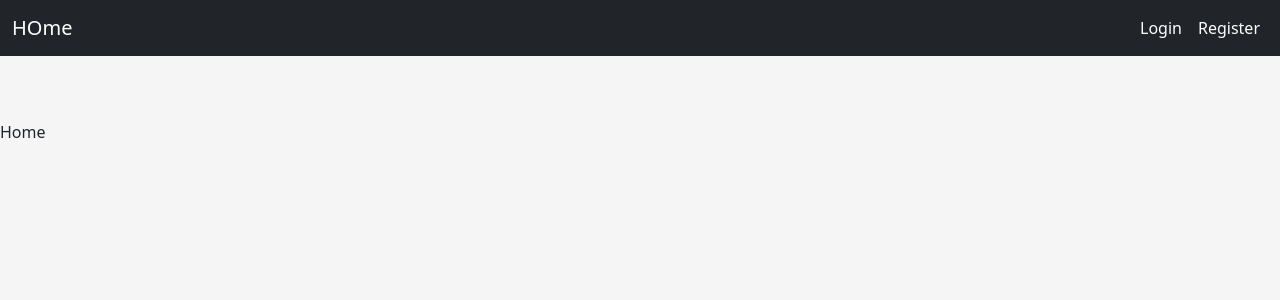
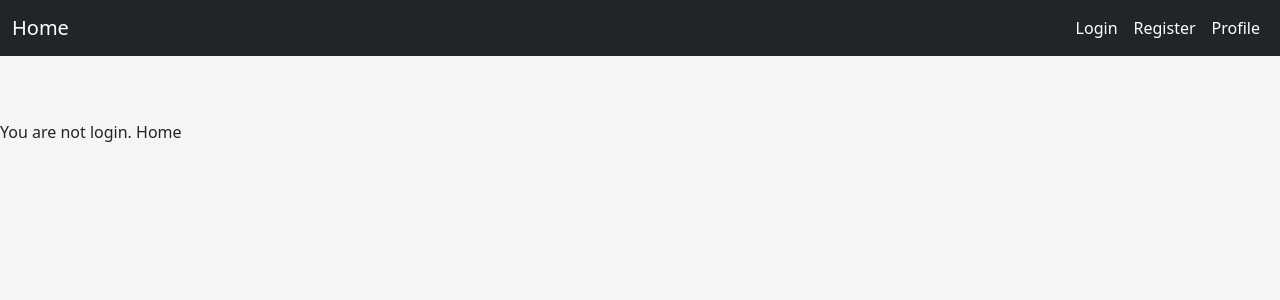
Before and after one commit to rudyprabowo/car-workshop-vuejs, a Vue app: page / in a window 1280 px wide. Shown: the top 300 px of the page. Built offline with nearby package versions, Linux system fonts and the light colour scheme; no server answers.

Commit message:
Add auth

```diff
--- a/src/components/NavBar.vue
+++ b/src/components/NavBar.vue
@@ -1,7 +1,7 @@
 <template>
   <nav class="navbar navbar-expand-md navbar-dark bg-dark mb-4">
     <div class="container-fluid">
-      <router-link to="/" class="navbar-brand">HOme</router-link>
+      <router-link to="/" class="navbar-brand">Home</router-link>
       <button
         class="navbar-toggler"
         type="button"
@@ -14,7 +14,7 @@
         <span class="navbar-toggler-icon"></span>
       </button>
       <div>
-        <ul class="navbar-nav me-auto mb-2 mb-md-0">
+        <ul class="navbar-nav me-auto mb-2 mb-md-0" v-if="!auth">
           <li class="nav-item">
             <router-link to="/login" class="nav-link active">Login</router-link>
           </li>
@@ -23,14 +23,57 @@
               >Register</router-link
             >
           </li>
+          <li class="nav-item">
+            <router-link to="/profile" class="nav-link active"
+              >Profile</router-link
+            >
+          </li>
+        </ul>
+        <ul class="navbar-nav me-auto mb-2 mb-md-0" v-if="auth">
+          <li class="nav-item">
+            <router-link to="/login" class="nav-link active" @click="logout">Logout</router-link>
+          </li>
+          <li class="nav-item">
+            <router-link to="/profile" class="nav-link active"
+              >Profile</router-link
+            >
+          </li>
         </ul>
       </div>
     </div>
   </nav>
 </template>
 
-<script>
-export default {};
+<script lang="ts">
+import { computed } from 'vue';
+import {useStore} from "vuex";
+
+export default {
+  name:"NavBar",
+  setup(){
+    const store = useStore();
+
+    const auth = computed(()=> store.state.authenticated);
+
+    const token = "23|jEwwukEP0aS969Jc2qXfSz5POX7f9rOP8zaZ4rHL";
+
+    const logout = async() => {
+        await fetch("http://127.0.0.1:8000/api/logout", {
+        method: "POST",
+        headers: {
+          "Content-Type": "application/json",
+          'Authorization': 'Bearer ' + token
+        },
+        credentials: 'include',
+      });
+    }
+
+    return{
+      auth,
+      logout
+    }
+  }
+};
 </script>
 
 <style >
--- a/src/store/index.ts
+++ b/src/store/index.ts
@@ -1,13 +1,16 @@
-import { createStore } from 'vuex'
+import { Commit, createStore } from 'vuex'
 
 export default createStore({
   state: {
+    authenticated:false
   },
   getters: {
   },
   mutations: {
+    SET_AUTH:(state:{authenticated:boolean}, auth:boolean)=>state.authenticated = auth
   },
   actions: {
+    setAuth:({commit}:{commit:Commit},auth:boolean)=>commit('SET_AUTH',auth)
   },
   modules: {
   }
--- a/src/views/HomeView.vue
+++ b/src/views/HomeView.vue
@@ -1,36 +1,51 @@
 <template>
   <div class="home">
-    <!-- {{ message }} -->
+    {{ message }}
     Home
   </div>
 </template>
 
 <script lang="ts">
-// import { onMounted, ref } from "vue";
+import { onMounted, ref } from "vue";
+import { useStore } from 'vuex';
 
 export default {
   name: "HomeView",
-  // setup() {
-  //   const message = ref("You are not login.");
+  setup() {
+    const message = ref("You are not login.");
 
-  //   onMounted(async () => {
-  //     await fetch("http://127.0.0.1:8000/api/auth/profile", {
-  //       method: "GET",
-  //       headers: {
-  //         "Content-Type": "application/json",
-  //       },
-  //       credentials: 'include',
-  //     });
+    const store = useStore();
 
-  //     // const content = await response.json();
+    const token = "23|jEwwukEP0aS969Jc2qXfSz5POX7f9rOP8zaZ4rHL";
 
-  //     // message.value = `Hi ${content.name}`;
-  //   });
+    onMounted(async () => {
+      try{
+      const response = await fetch("http://127.0.0.1:8000/api/profile", {
+        method: "GET",
+        headers: {
+          "Content-Type": "application/json",
+          'Authorization': 'Bearer ' + token
+        },
+        credentials: 'include',
+      });
+
+      const content = await response.json();
+
+      message.value = `Hi ${content.name}`;
+
+      await store.dispatch('setAuth', true);
+
+      }catch(e){
+
+        await store.dispatch('setAuth', false);
+
+      }
+    });
 
 
-  //   return {
-  //     message,
-  //   }
-  // },
+    return {
+      message,
+    }
+  },
 };
 </script>
--- a/src/views/RegisterView.vue
+++ b/src/views/RegisterView.vue
@@ -85,7 +85,7 @@ export default {
 
     const submit = async () => {
       // await fetch("http://127.0.0.1:8000/api/auth/register", { //salah
-      await fetch("http://127.0.0.1:8000/api/auth/register", {
+      await fetch("http://127.0.0.1:8000/api/register", {
         method: "POST",
         headers: { "Content-Type": "application/json" },
         // headers: { "Accept": "application/json" },
```
